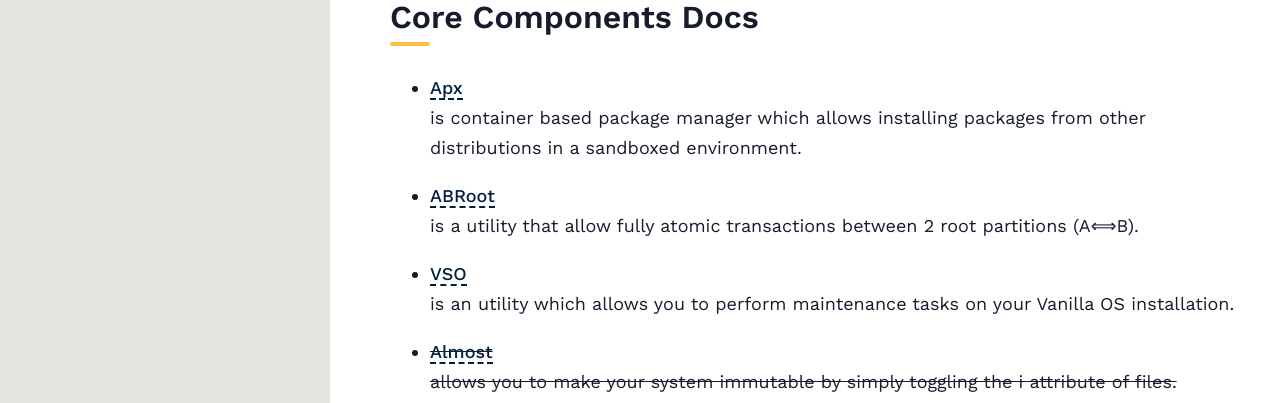
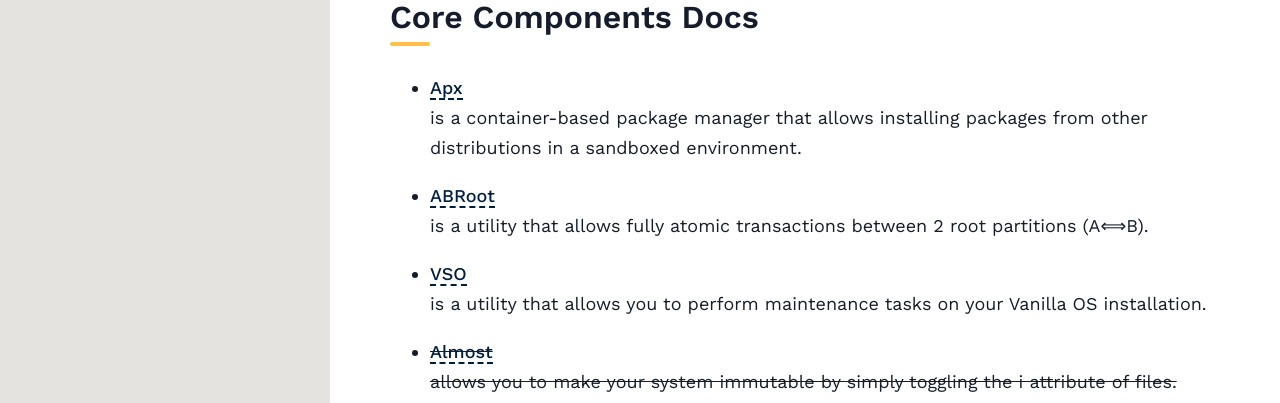
Before and after one commit to Vanilla-OS/documentation, a Jekyll site: the page built from index.md, in a window 1280 px wide. Shown: the part 1140-1543 px from the top of the page. Built offline with Jekyll 4.4.1, drawn with Linux system fonts in a browser that asks for light colours.

Commit message:
docs: improve `index.md` readability
- change the pronoun from `which` to `that`
- consistent use of `a` article
- add hyphen for `noun`-`adjective` compound word

```diff
--- a/index.md
+++ b/index.md
@@ -43,13 +43,13 @@ Answers to the most frequently asked questions about Vanilla OS.
 ## Core Components Docs
 
 - **[Apx](/docs/apx)**\
-  is container based package manager which allows installing packages from other distributions in a sandboxed environment.
+  is a container-based package manager that allows installing packages from other distributions in a sandboxed environment.
 
 - **[ABRoot](/docs/ABRoot)**\
-  is a utility that allow fully atomic transactions between 2 root partitions (A⟺B).
+  is a utility that allows fully atomic transactions between 2 root partitions (A⟺B).
 
 - **[VSO](/docs/vso)**\
-  is an utility which allows you to perform maintenance tasks on your Vanilla OS installation.
+  is a utility that allows you to perform maintenance tasks on your Vanilla OS installation.
 
 - ~~**[Almost](/docs/almost)**~~\
   ~~allows you to make your system immutable by simply toggling the i attribute of files.~~
```
